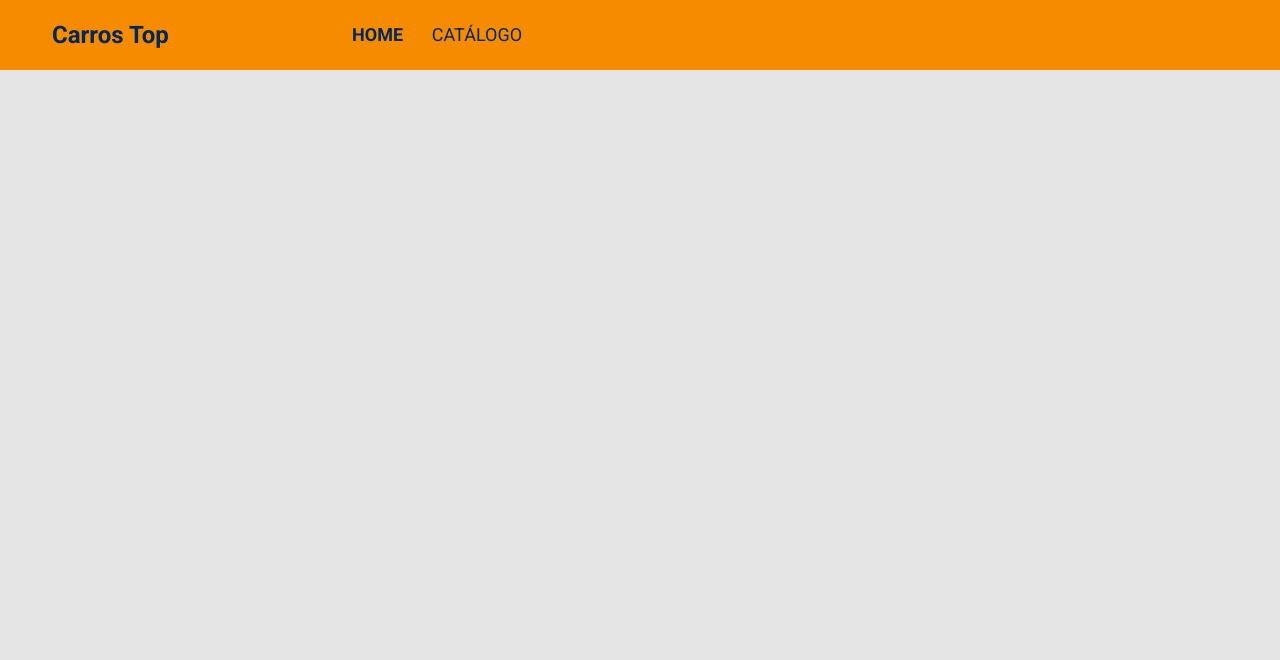
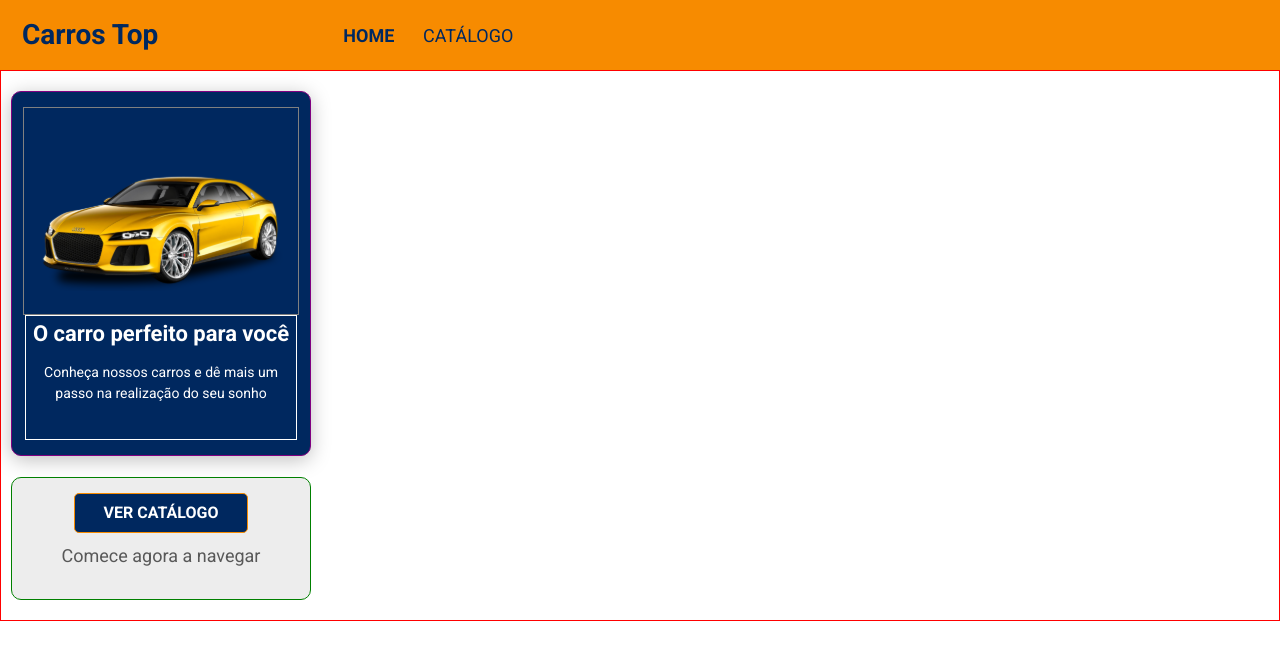
Before and after one commit to TiagoSouzaGarcia/bds07, a React (Create React App) app: page / in a window 1280 px wide. Shown: the top 660 px of the page. Built offline with nearby package versions, Linux system fonts and the light colour scheme.

Commit message:
Layout x-small

```diff
--- a/src/App.tsx
+++ b/src/App.tsx
@@ -1,11 +1,11 @@
 import './assets/styles/custom.scss';
 import './App.css';
-import Navbar from './components/Navbar';
+import Home from './pages/Home';
 
 function App() {
   return (
   <>
-  <Navbar />
+  <Home />
   </>
   );
 }
--- a/src/assets/styles/custom.scss
+++ b/src/assets/styles/custom.scss
@@ -2,7 +2,7 @@ $theme-colors: (
   'primary': #F78B00,
 );
 
-$body-bg: #e5e5e5;
+$body-bg: #FFF;
 $body-color: #FFFFFF;
 
 @import '~bootstrap/scss/bootstrap.scss';
--- /dev/null
+++ b/src/components/ButtonIcon/index.tsx
@@ -0,0 +1,11 @@
+import './styles.css';
+
+const ButtonIcon = () => {
+    return (
+        <button className="btn btn-primary btn-icon">
+        <h6>VER CATÁLOGO</h6>
+        </button>
+    );
+}
+
+export default ButtonIcon;
--- /dev/null
+++ b/src/components/ButtonIcon/styles.css
@@ -0,0 +1,8 @@
+.btn-icon {
+    width: 174px;
+    height: 40px;
+    background-color: #00285F;
+    border-radius: 5px;
+    color: #FFFFFF;
+    font-weight: bold;
+}
--- a/src/components/Navbar/index.tsx
+++ b/src/components/Navbar/index.tsx
@@ -6,7 +6,7 @@ const Navbar = () => {
     <nav className="navbar navbar-expand-md navbar-light bg-primary main-nav">
       <div className="container-fluid">
         <a href="link" className="nav-logo-text">
-          <h4>Carros Top</h4>
+          <h3>Carros Top</h3>
         </a>
 
         <button
--- a/src/components/Navbar/styles.css
+++ b/src/components/Navbar/styles.css
@@ -1,6 +1,6 @@
 .main-nav {
     min-height: 70px;
-    padding-left: 40px;
+    padding-left: 10px;
 }
 
 .nav-logo-text, .nav-logo-text:hover {
@@ -14,7 +14,7 @@
     justify-content: space-between;
 }
 
-.main-menu a, a:hover {
+.main-menu a, .main-menu a:hover {
     color: #00285F;
 }
 
--- /dev/null
+++ b/src/pages/Home/index.tsx
@@ -0,0 +1,29 @@
+import { ReactComponent as MainImage } from 'assets/images/main-image.svg';
+import ButtonIcon from 'components/ButtonIcon';
+import Navbar from 'components/Navbar';
+
+import './styles.css'
+const Home = () => {
+  return (
+    <>
+      <Navbar />
+      <div className="home-container">
+        <div className="home-card">
+            <div className="home-content-container">
+                <h1>O carro perfeito para você</h1>
+                <p>Conheça nossos carros e dê mais um passo na realização do seu sonho</p>
+            </div>
+            <div className="home-image-container">
+                <MainImage />
+            </div>
+        </div>
+        <div className="home-button-container">
+          <ButtonIcon />
+          <p>Comece agora a navegar</p>
+        </div>
+      </div>
+    </>
+  );
+};
+
+export default Home;
--- /dev/null
+++ b/src/pages/Home/styles.css
@@ -0,0 +1,66 @@
+.home-container {
+    padding: 20px 10px;
+    font-size: 22px;
+    text-align: center;
+    border: 1px solid red;
+    background-color: #FFF;
+}
+
+.home-content-container {
+    padding: 5px;
+    border: 1px solid white;
+}
+.home-content-container h1 {
+    width: 260px;
+    font-size: 1em;
+    margin-bottom: 15px;
+}
+
+.home-content-container p {
+    width: 260px;
+    font-size: 14px;
+    margin-bottom: 30px;
+}
+
+.home-card {
+    display: flex;
+    flex-direction: column-reverse;
+    align-items: center;
+    justify-content: center;
+    padding: 20px 10px;
+    border-radius: 10px;
+    height: 365px;
+    width: 300px;
+    background-color:  #00285F;
+    border: 1px solid purple;
+    box-shadow: 0px 4px 20px rgba(0, 0, 0, 0.25);
+}
+
+.home-image-container {
+    padding: 50px 15px 10px 15px;
+    border: 1px solid gray;
+}
+
+.home-image-container svg {
+    width: 100%;
+    height: auto;
+}
+
+.home-button-container {
+    display: flex;
+    flex-direction: column;
+    align-items: center;
+    justify-content: center;
+    height: 123px;
+    width: 300px;
+    margin-top: 21px;
+    background-color: #EDEDED;
+    border: 1px solid green;
+    border-radius: 10px;
+}
+
+.home-button-container p {
+    padding-top: 9px;
+    color: #585858;
+    font-size: 18px;
+}
```
Also changed, not shown: src/assets/images/main-image.png (added), src/assets/images/main-image.svg (added).
